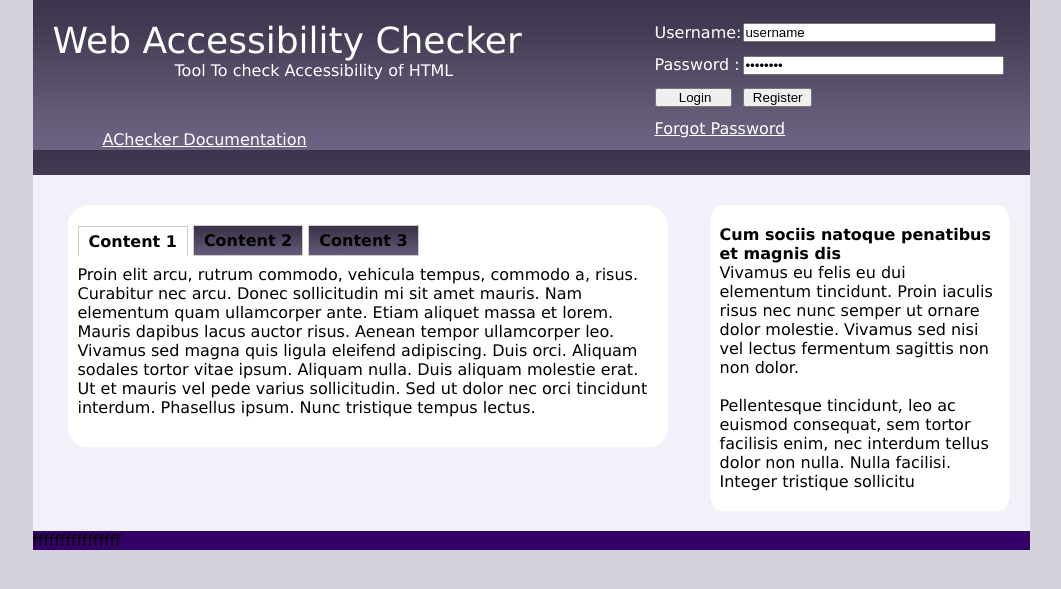
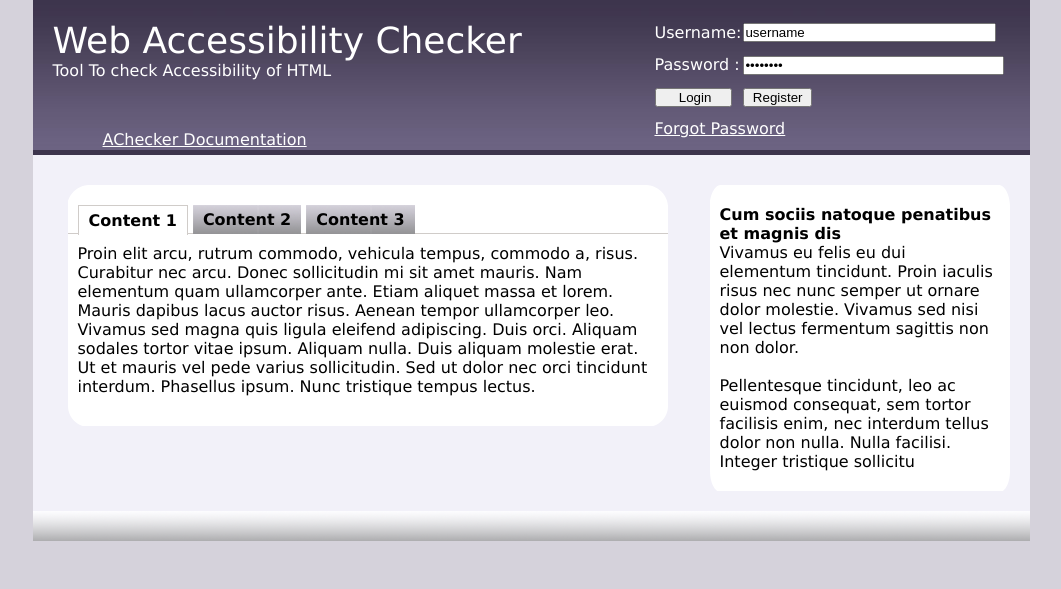
Before and after one commit to anujaverma/AChecker_interface, a PHP site: page /prototype.html in a window 1280 px wide. Shown: the top 589 px of the page, without its empty margins (109-1170 px from the left). Run offline with PHP 8.4, Linux system fonts and the light colour scheme.

Commit message:
updated tabs

```diff
--- a/prototype.html
+++ b/prototype.html
@@ -94,10 +94,11 @@
 <div id="wrap">
   <div id="top_box">
     	<div id="logo">
-     	<span class="header">Web Accessibility Checker</span></br/>
-		&nbsp;&nbsp;&nbsp;&nbsp;&nbsp;&nbsp;&nbsp;&nbsp;&nbsp;&nbsp;&nbsp;&nbsp;&nbsp;&nbsp;&nbsp;&nbsp;&nbsp;&nbsp;&nbsp;&nbsp;&nbsp;&nbsp;&nbsp;&nbsp;Tool To check Accessibility of HTML
+     	<span class="header">Web Accessibility Checker</span>
+		Tool To check Accessibility of HTML
 			<div id="logo_bot">
-			  <a href="#">AChecker Documentation</a></div>
+			  <a href="#">AChecker Documentation</a>
+			  </div>
 		</div>
     	<div id="login" align="center">
 		<form action="" method="get">
@@ -125,8 +126,7 @@
 </table>
 </form>
     	</div>
-    	<div class="clear">
-		</div>
+
   </div>
   <!--<div class="content_top"></div>-->
   <div id="content">
@@ -179,8 +179,6 @@
   </div>
   <!--<div class="content_bot"></div>-->
   <div id="footer_bg">
-  ffffffffffffffff
-
   </div>
 </div>
 </body>
--- a/styles.css
+++ b/styles.css
@@ -23,8 +23,7 @@
 {
 	padding-top: 50px;
 	padding-left: 50px;
-	border-color: #FFFFFF;
-	border-width: 20px;
+
 }
 
 #wrap{
@@ -33,7 +32,8 @@
 }
 
 #top_box{
-	padding-bottom: 25px;
+	padding-bottom: 5px;
+	background-color:#CCCCCC;
 	background-image:url(images/logo.jpg);
 	height: 150px;
 	color:#FFFFFF;
@@ -84,6 +84,10 @@
 {
 	background-color: #FFFFFF;
 }
+/*#tabs
+{
+
+}*/
 #tabs ul{
 	list-style: none;
 	list-style-position: outside;
@@ -97,23 +101,23 @@
 	font-weight: 700;
 	display: block;
 	padding: 5px 10px 5px 10px;
-	background: #efefef;
+	/*background: #efefef;*/
 	margin-bottom: -1px;
-	border: 1px solid #d0ccc9;
-	border-width: 1px 1px 1px 1px;
 	position: relative;
-	color: #898989;
+	/*color: #898989;
 	cursor: pointer;
-	background-image:url(images/button.png);
+	*/background-image:url(images/button.png);
 }
 #tabs ul.tabnames li.active{
 	background: #fff;
-	top: 1px;
-	border-bottom: 0;
-	color: #5f95ef;
+	margin-bottom: -2px;
 	background-image:none;
+	border: 1px solid #d0ccc9;
+	border-width: 1px 1px 0px 1px;
+	/*background-image:url(images/active_tab.png);*/
 
 }
+
 #tab1
 {
 	width: 580px;
@@ -121,6 +125,8 @@
 	margin-left: 0px;
 	background-color: #FFFFFF;
 	padding : 10px;
+	border-top: 1px solid #d0ccc9;
+
 }
 #tab2
 {
@@ -128,6 +134,7 @@
 	float: left;
 	background-color: #FFFFFF;
 	padding : 10px;
+	border-top: 1px solid #d0ccc9;
 }
 #tab3
 {
@@ -135,6 +142,7 @@
 	float: left;
 	background-color: #FFFFFF;
 	padding : 10px;
+	border-top: 1px solid #d0ccc9;
 }
 .tabnames li {
 	list-style:none;
@@ -197,4 +205,7 @@
 
 #footer_bg
 {
-background-color:#330066;
+	height: 30px;
+ 	background-image:url(images/bottom.png);
+	background-color:#000000; /*b5b5b8 */
+}
```
Also changed, not shown: images/active_tab.png (added), images/bottom.png (added), images/button.png, 2 other files.
